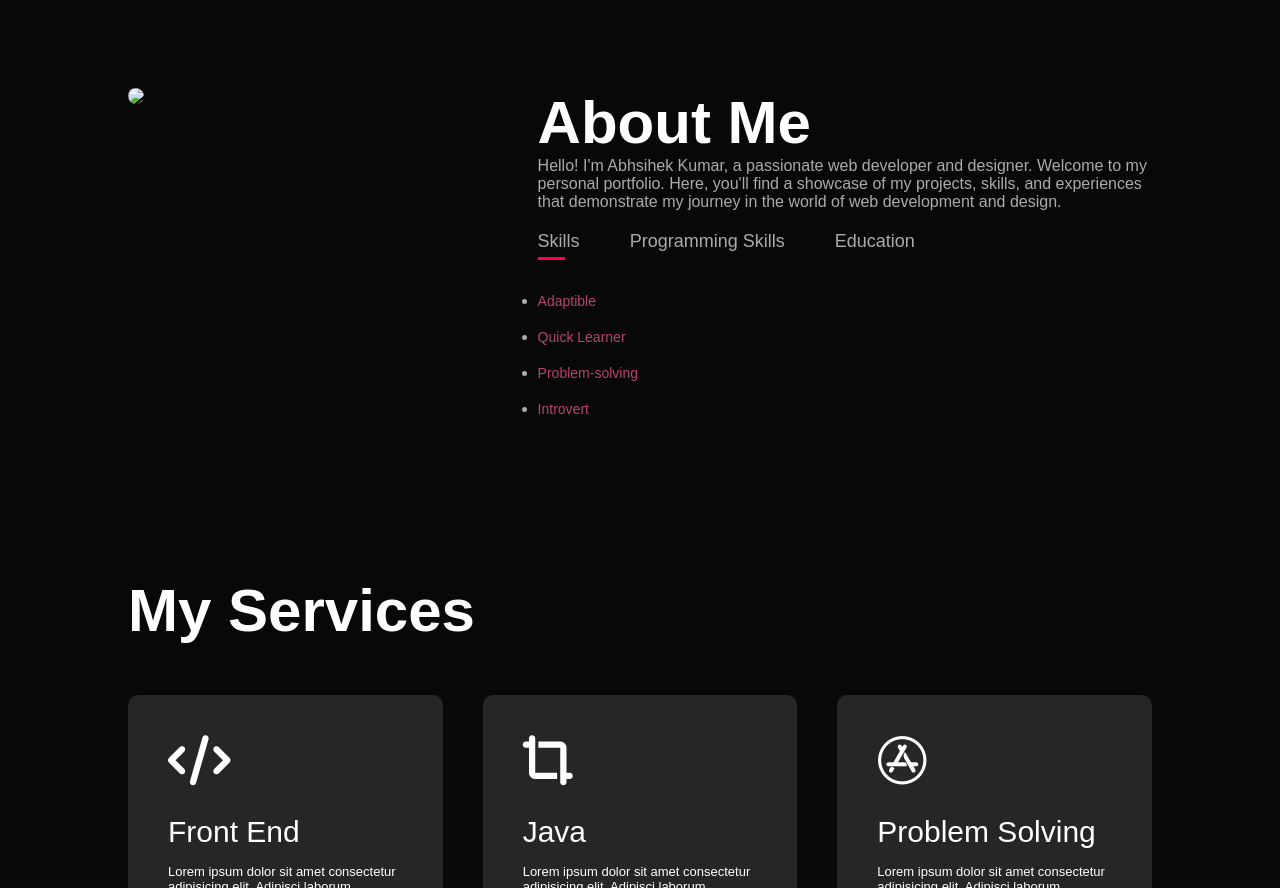
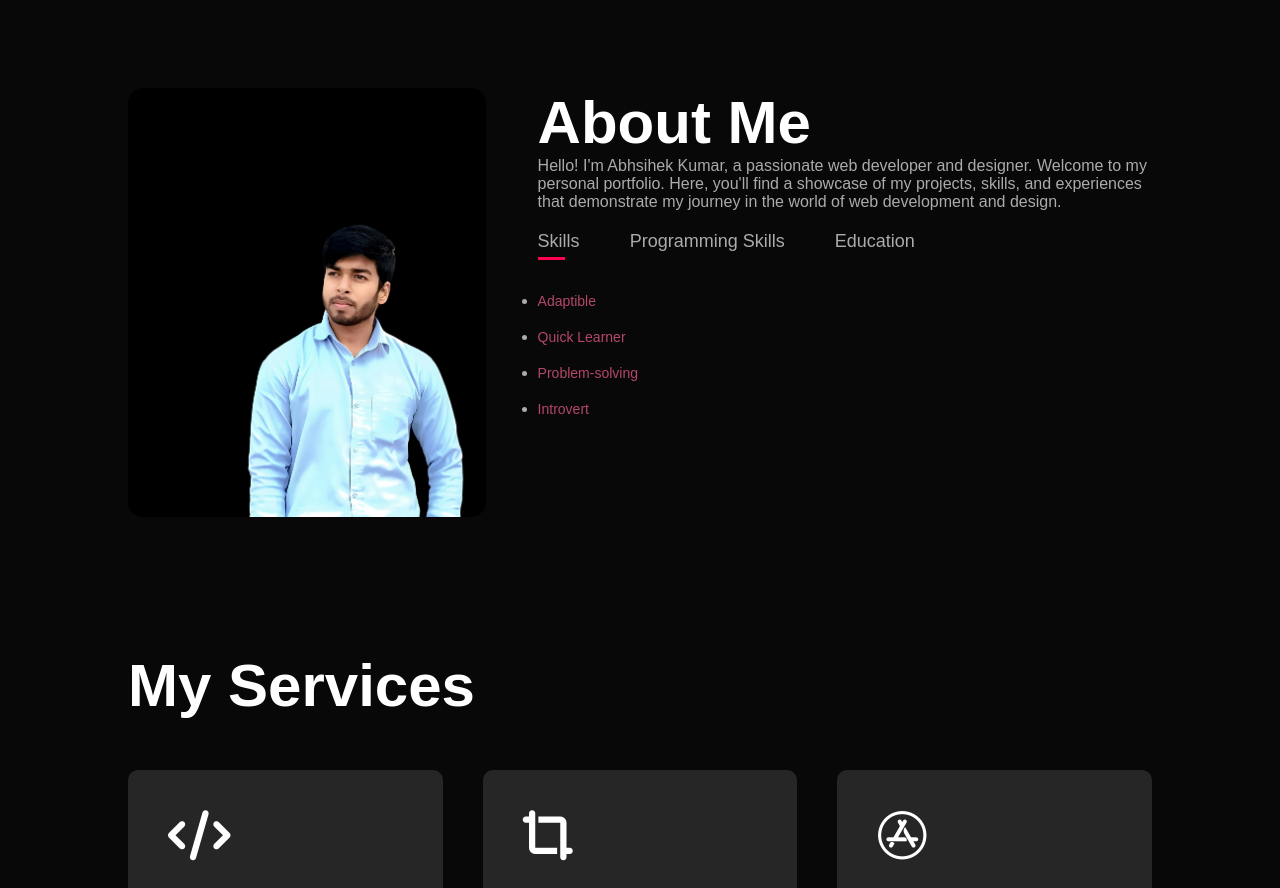
Before and after one commit to Abhikumr/Portfolio, a plain HTML site: page index.html in a window 1280 px wide. Shown: the part 962-1850 px from the top of the page. Drawn offline with Linux system fonts and the light colour scheme.

Commit message:
Update index.html

```diff
--- a/index.html
+++ b/index.html
@@ -42,7 +42,7 @@
         <div class="container">
             <div class="row">
                 <div class="about-col-1">
-                    <img src="user.jpg">
+                    <img src="longabhi.png">
                 </div>
                 <div class="about-col-2">
                     <h1 class="sub-title">About Me</h1>
```
